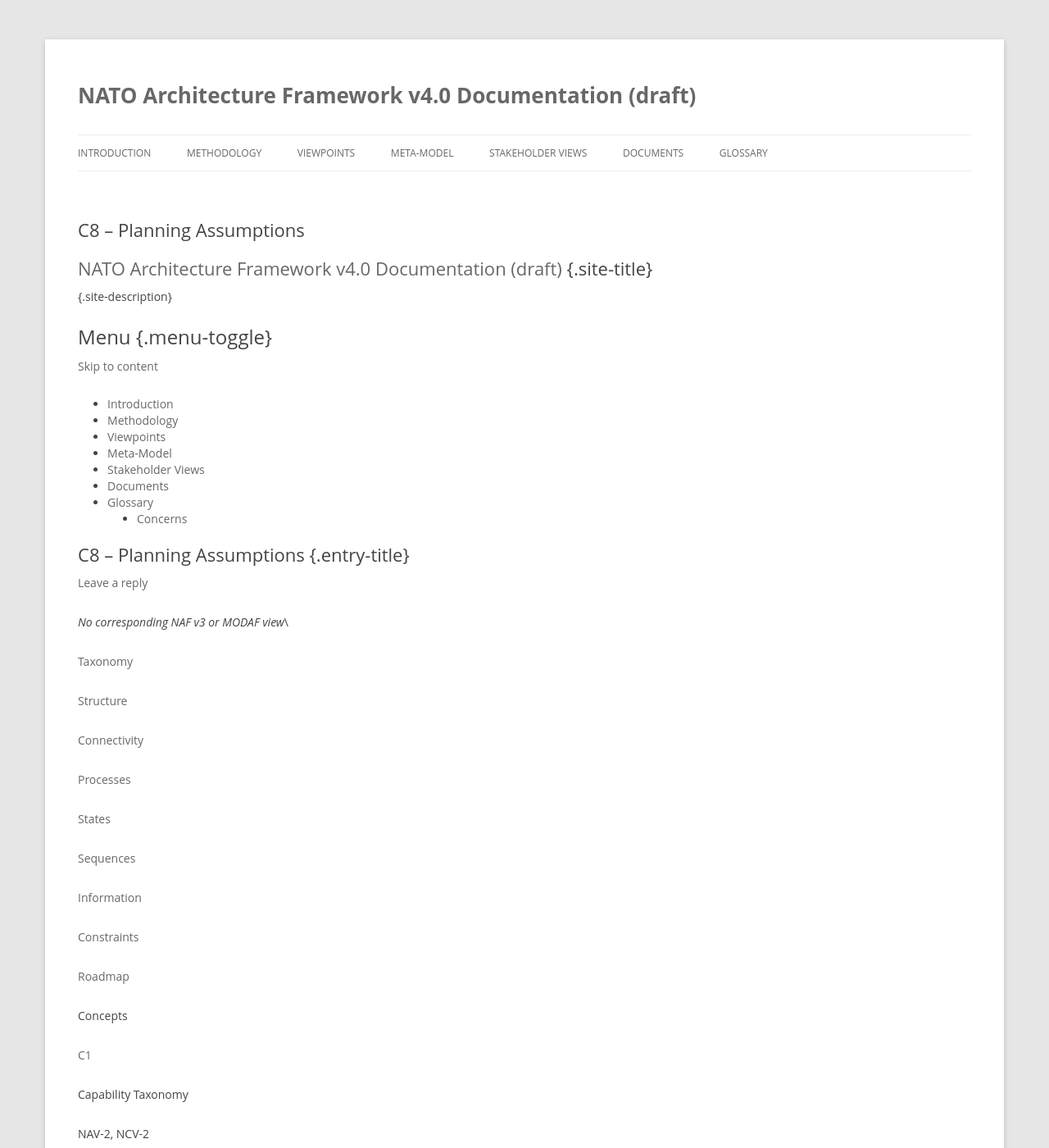
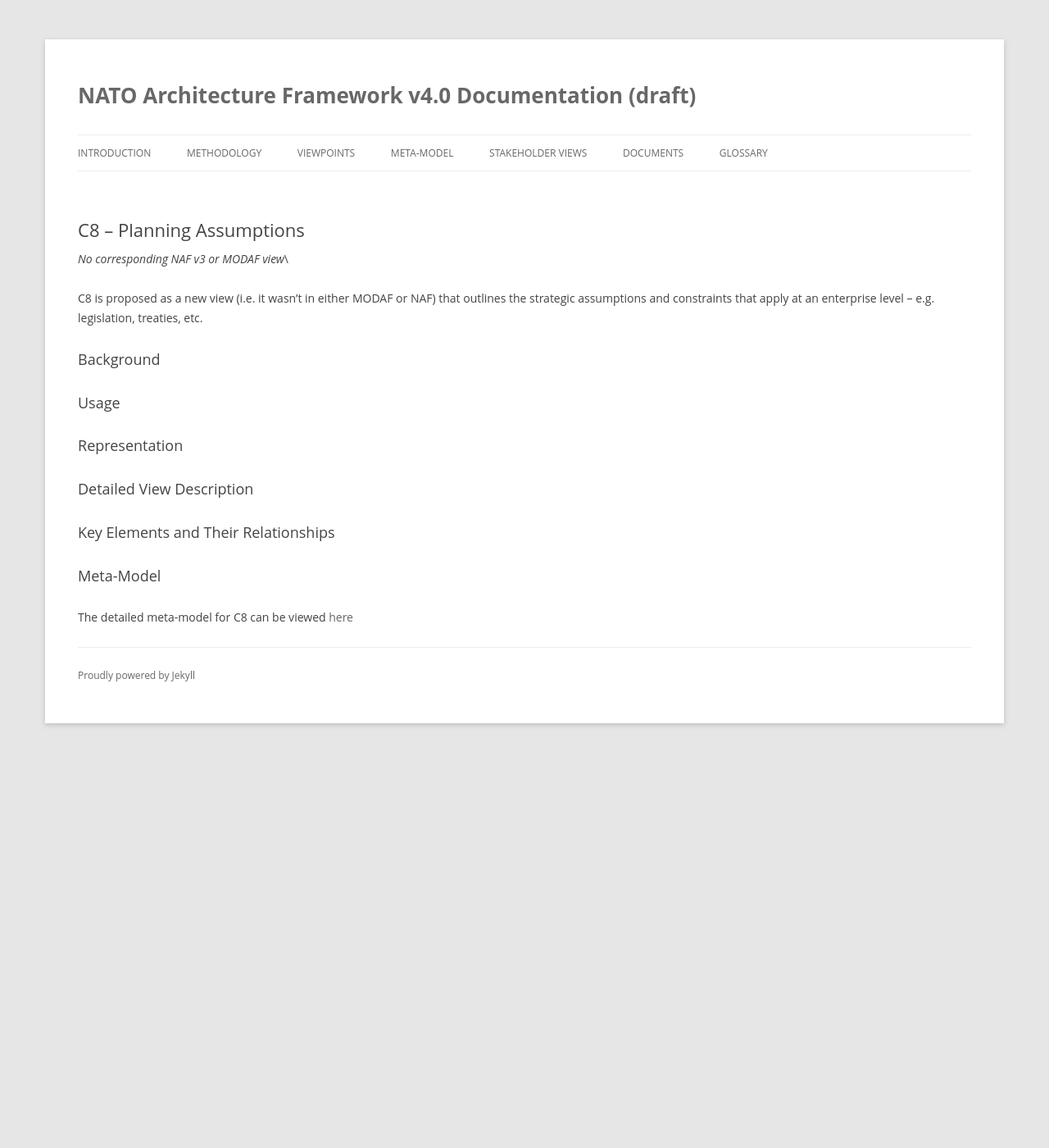
Before and after one commit to nafdocs/nafdocs.github.io, a Jekyll site: the page built from viewpoints/c8.md, in a window 1280 px wide and 1400 px high. Shown: the whole window at 82% size. Built offline with Jekyll 4.4.1, drawn with Linux system fonts in a browser that asks for light colours; nearby versions of some CDN libraries; some of the changed text lies outside the part shown.

Commit message:
Forgot to adapt C8

```diff
--- a/viewpoints/c8.md
+++ b/viewpoints/c8.md
@@ -3,144 +3,28 @@
 layout: page
 ---
 
-
-[NATO Architecture Framework v4.0 Documentation (draft)](http://nafdocs.org/ "NATO Architecture Framework v4.0 Documentation (draft)") {.site-title}
-======================================================================================================================================
-
- {.site-description}
-
-### Menu {.menu-toggle}
-
-[Skip to content](#content "Skip to content")
-
--   [Introduction](http://nafdocs.org/introduction/)
--   [Methodology](http://nafdocs.org/methodology/)
--   [Viewpoints](http://nafdocs.org/viewpoints/)
--   [Meta-Model](http://nafdocs.org/meta-model/)
--   [Stakeholder
-    Views](http://nafdocs.org/category/stakeholderviewpoints/)
--   [Documents](http://nafdocs.org/documents/)
--   [Glossary](http://nafdocs.org/glossary-2/)
-    -   [Concerns](http://nafdocs.org/glossary/group/concerns/)
-
-C8 – Planning Assumptions {.entry-title}
-=========================
-
-[Leave a reply](http://nafdocs.org/c8-planning-assumptions-2/#respond)
-
 *No corresponding NAF v3 or MODAF view*\
-
-[Taxonomy](/category/taxonomy)
-
-[Structure](/category/structure)
-
-[Connectivity](/category/connectivity)
-
-[Processes](/category/processes)
-
-[States](/category/states)
-
-[Sequences](/category/sequences)
-
-[Information](/category/information)
-
-[Constraints](/category/constraints)
-
-[Roadmap](/category/roadmap)
-
-Concepts
-
-[C1](/c1)
-
-Capability Taxonomy
-
-NAV-2, NCV-2\
-AV-2, StV-2
-
-[C2](/c2)
-
-Enterprise Vision
-
-NCV-1\
-StV-1
-
-[C3](/c3)
-
-Capability Dependencies
-
-NCV-4\
-StV-4
-
-[C4](/c4)
-
-Standard Processes
-
-NCV-6\
-StV-6
-
-[C5](/c5)
-
-Effects
-
-[C7](/c7)
-
-Performance Parameters
-
-NCV-1\
-StV-1
-
-[C8](/c8)
-
-Planning Assumptions
-
-[Cr](/cr)
-
-Capability Roadmap
-
-NCV-3\
-StV-3
 
 C8 is proposed as a new view (i.e. it wasn’t in either MODAF or NAF)
 that outlines the strategic assumptions and constraints that apply at an
 enterprise level – e.g. legislation, treaties, etc.
 
-Background
-----------
+## Background
 
-Usage
------
 
-Representation
---------------
+## Usage
 
-Detailed View Description
--------------------------
 
-Key Elements and Their Relationships
-------------------------------------
+## Representation
 
-Meta-Model
-----------
+
+## Detailed View Description
+
+
+## Key Elements and Their Relationships
+
+
+## Meta-Model
 
 The detailed meta-model for C8 can be viewed
 [here](/modem/index.htm?goto=15)
-
-This entry was posted in
-[Conceptual](http://nafdocs.org/category/conceptual/),
-[Constraints](http://nafdocs.org/category/constraints/) on [June 27,
-2013](http://nafdocs.org/c8-planning-assumptions-2/ "1:23 pm") by
-[Ian](http://nafdocs.org/author/Ian/ "View all posts by Ian").
-
-### Post navigation {.assistive-text}
-
-[← L2 – Logical Scenario](http://nafdocs.org/l2-logical-scenario/) [L1 –
-Node Types →](http://nafdocs.org/l1-node-types/)
-
-### Leave a Reply [Cancel reply](/c8-planning-assumptions-2/#respond) {#reply-title .comment-reply-title}
-
-You must be [logged
-in](http://nafdocs.org/wp-login.php?redirect_to=http%3A%2F%2Fnafdocs.org%2Fc8-planning-assumptions-2%2F)
-to post a comment.
-
-[Proudly powered by
-WordPress](http://wordpress.org/ "Semantic Personal Publishing Platform")
```
